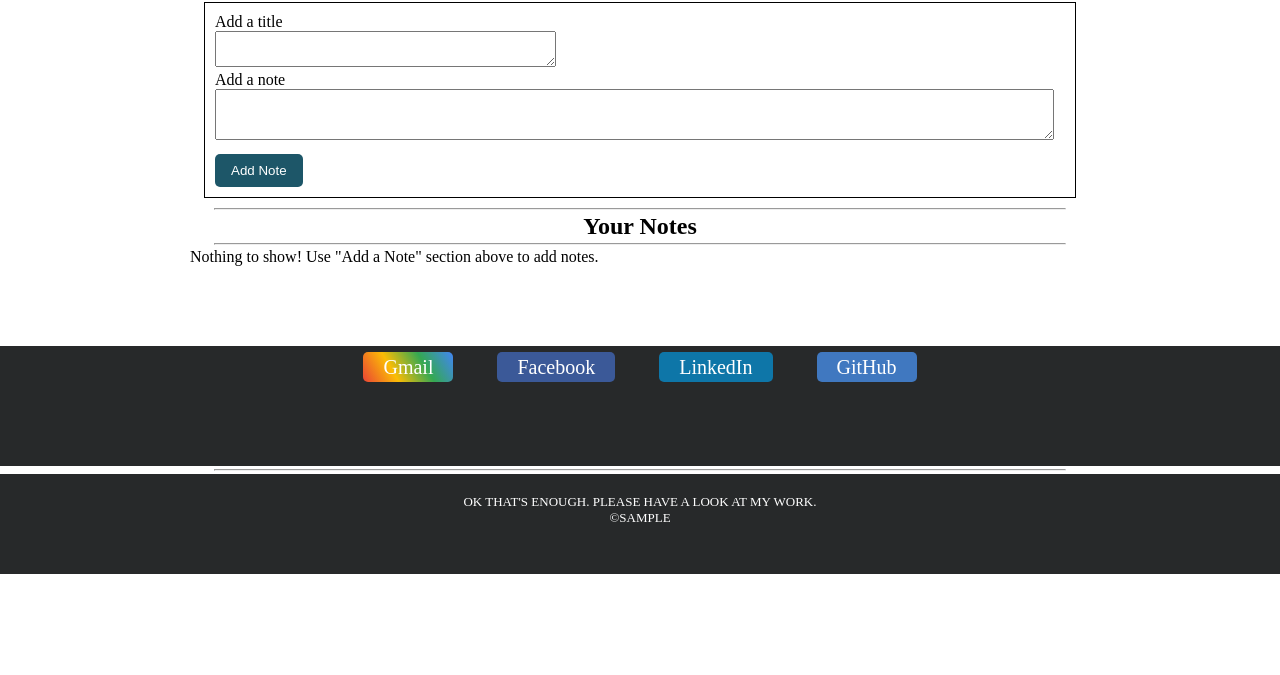
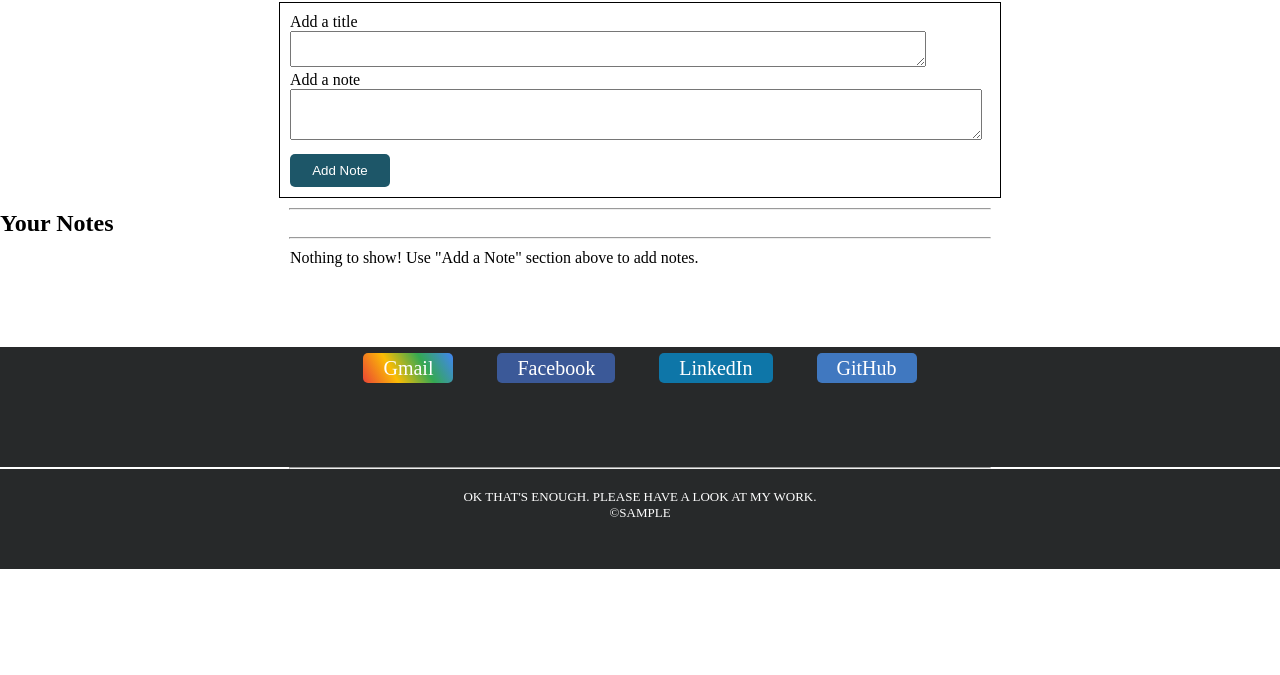
Before and after one commit to vikrant-51/Notes-Making, a plain HTML site: page index.html in a window 1280 px wide. Shown: the part 125-800 px from the top of the page. Drawn offline with Linux system fonts and the light colour scheme.

Commit message:
Update NotesMaking.css

```diff
--- a/NotesMaking.css
+++ b/NotesMaking.css
@@ -1,56 +1,49 @@
-/*
 body {
   margin: 0;
   padding: 0;
   box-sizing: border-box;
 }
 
-*/
-
 .container {
-  width: 900px;
+  width: 100%;
   margin: 3px auto;
   margin: 80px auto;
   /*    background-color: ;*/
 }
 
-.container h1,
-h3,
-h2 {
+.container h1, .head-note {
   text-align: center;
 }
 
 hr {
-  width: 850px;
-  margin: 3px auto;
+  width: 100%;
+    margin: auto 10px;
+    background-color: #000;
 }
 
 .form {
-  width: 850px;
-  border: 1px solid black;
-  margin: 10px auto;
-  padding: 10px;
+    width: 100%;
+    border: 1px solid black;
+    margin: 10px auto;
+    padding: 10px;
 }
+.form textarea{
+        width: 99%;
+    }
 
-#notes {
-  display: flex;
-  flex-wrap: wrap;
+#notes{
+    width: 100%;
 }
 
 .card {
   border: 1px solid black;
   padding: 10px;
-  margin: 10px;
-  width: 255px;
-  /*    text-align: center;*/
-}
-
-#title,
-#main-note {
-  margin: 8px;
+  margin: 20px;
+  width: 90%;
 }
 
 button {
+    width: 100%;
   cursor: pointer;
   background-color: #1d5668;
   color: #fff;
@@ -60,14 +53,47 @@ button {
   margin-top: 10px;
 }
 
+@media only screen and (min-width: 768px){
+    .form {
+        width: 700px;
+        margin: 10px auto;
+        padding: 10px;
+    }
+    .form textarea{
+        width: 90%;
+    }
+    #notes {
+        display: flex;
+        flex-wrap: wrap;
+        width: 700px;
+        margin: 10px auto;
+    }
+    .card {
+        width: 170px;
+    }
+
+    button {
+        width: 100px;
+        cursor: pointer;
+        background-color: #1d5668;
+        color: #fff;
+        border-radius: 5px;
+        border: 1px solid transparent;
+        padding: 8px 10px;
+        margin-top: 10px;
+    }
+    hr{
+        width: 700px;
+        margin: auto;
+    }
+}
+
+#title,
+#main-note {
+  margin-top: 10px;
+}
+
 button:hover {
   background-color: #1d3d56;
   color: #fff;
 }
-
-/*
-footer hr {
-  margin: 0;
-  width: 250vh;
-}
-*/
```
